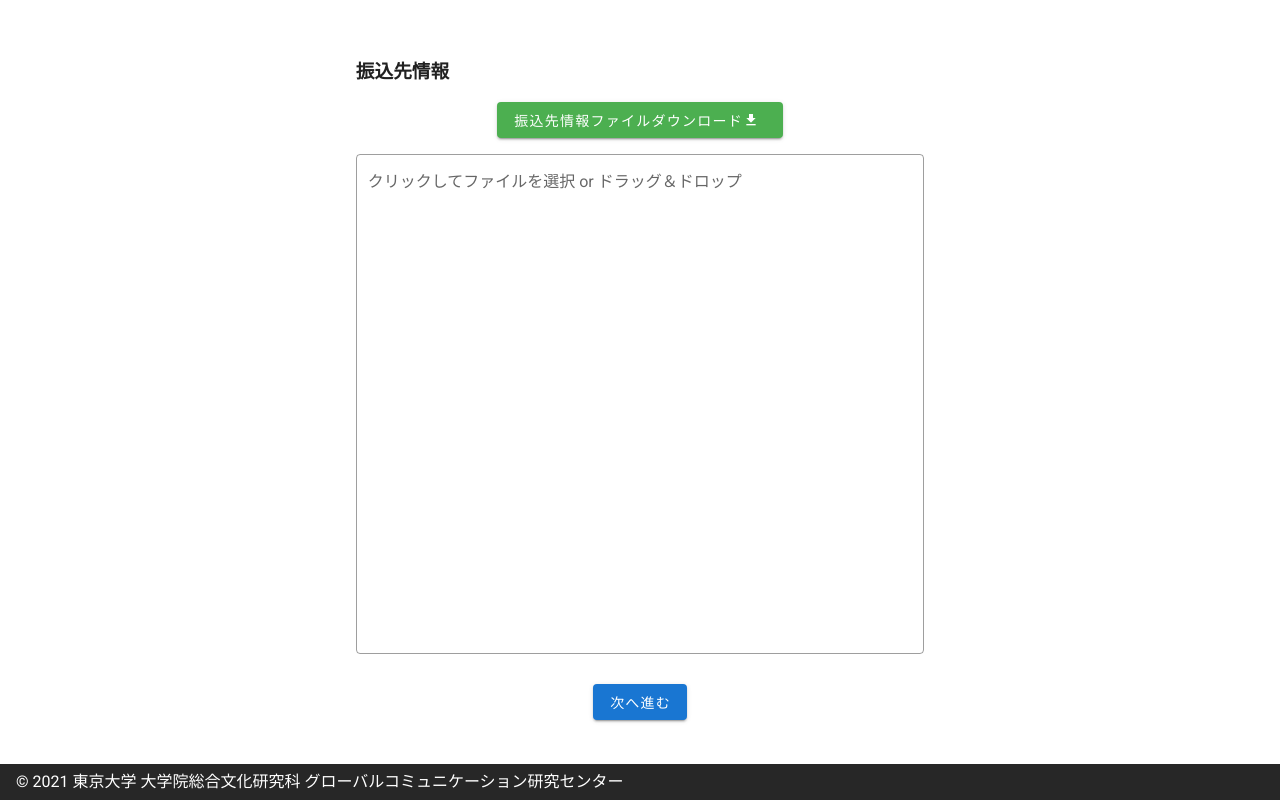
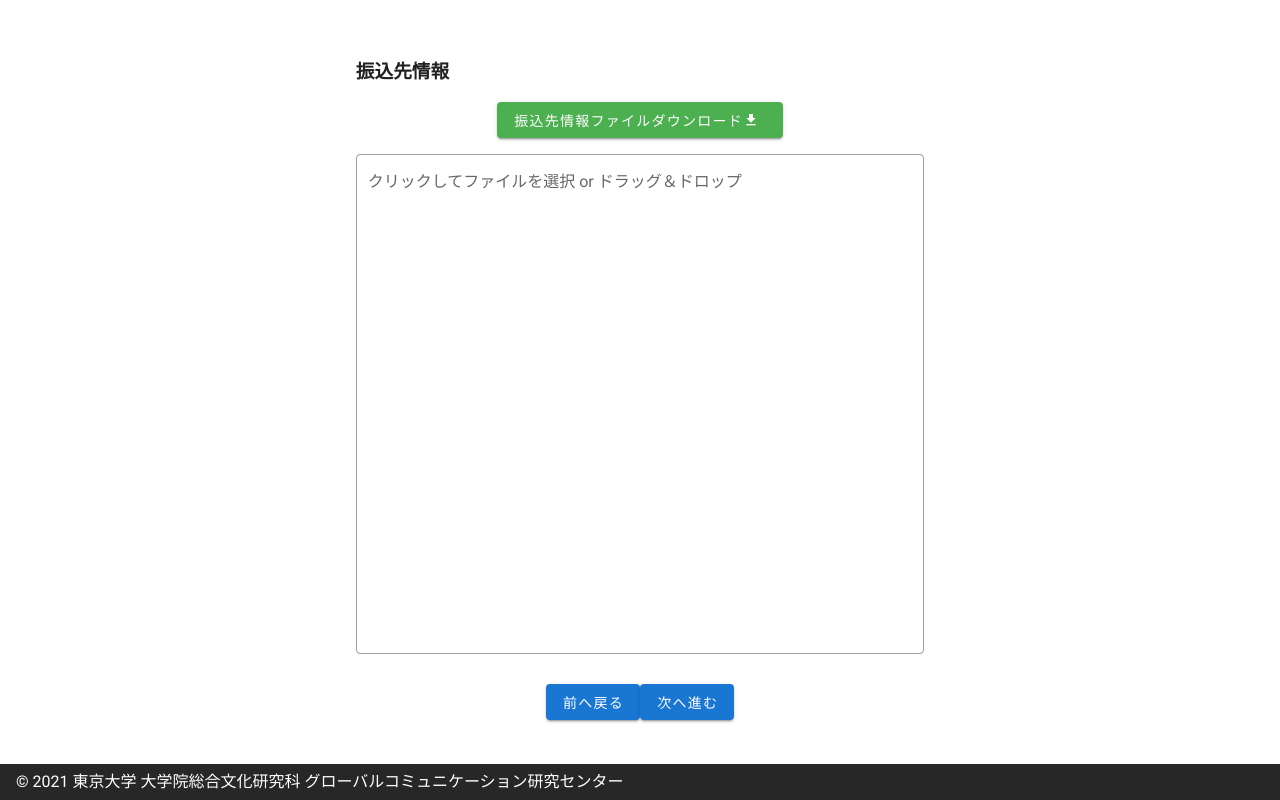
Before and after one commit to inoue0124/experiment-web, a Nuxt app in the folder front/: page /transfer/1 in a window 1280 px wide. Shown: the part 964-1764 px from the top of the page. Built offline with nearby package versions, Linux system fonts and the light colour scheme; no server answers; what vue2-editor would draw is missing.

Commit message:
Add first workflow check and navigation updates across multiple pages

```diff
--- a/front/pages/agreement/_id.vue
+++ b/front/pages/agreement/_id.vue
@@ -24,6 +24,7 @@
 
         </v-form>
 
+        <v-btn v-if="!isFirstWorkflow" color="primary" @click="prev">前へ戻る</v-btn>
         <v-btn color="primary" type="submit" @click="next">次へ進む</v-btn>
 
         <v-card class="mt-16">
@@ -54,13 +55,19 @@ export default {
   data: () => ({
     isAgree: false,
     claim_text: '',
-    name: ''
+    name: '',
+    isFirstWorkflow: false
   }),
 
   mounted() {
     AgreementApi.getAgreement(this.$route.params.id).then((res) => {
       //this.claim_text = res.text.replace(/<p><br><\/p>/g, '')
       this.claim_text = res.text
+    })
+
+    // 最初のワークフローかどうかをチェック
+    WorkflowApi.getWork().then((res) => {
+      this.isFirstWorkflow = res.is_first_workflow || false
     })
   },
 
@@ -72,6 +79,19 @@ export default {
           this.$router.push(res.work.name.toLowerCase())
         })
       }
+    },
+    prev() {
+      WorkflowApi.undo().then((res) => {
+        this.$router.push(
+          `/${res.work.name.toLowerCase()}/${res.workflow.id}`
+        )
+      }).catch((error) => {
+        if (error.response && error.response.data && error.response.data.error) {
+          alert(error.response.data.error)
+        } else {
+          alert('エラーが発生しました')
+        }
+      })
     }
   }
 }
--- a/front/pages/assessment/_id.vue
+++ b/front/pages/assessment/_id.vue
@@ -44,7 +44,7 @@
       >
         <div class="d-flex align-center">
           <span>
-            左側にルーブリック、右側に評価フォームが表示されます。右側は下にスクロールして全ての項目を評価してください。
+            左側にルーブリック、右側に評価フォームが表示されます。右側は下にスクロールして全ての項目を評価してください。コメントも必須です。なお、途中でログアウトしても（このサイトを閉じても）途中までの記録は残ります。
           </span>
         </div>
       </v-alert>
@@ -102,7 +102,7 @@
         <v-simple-table>
       <template v-slot:default>
         <tbody>
-          <tr v-for="item in samples" :key="item.file_number" align="center">
+          <tr v-for="item in samples" :key="item.file_number" align="center" :class="{ 'error-highlight': validationErrors[item.file_number] }">
             <td>
               <span v-if="t_assessment.is_practice === true">レベル</span>
               {{ item.file_number }}
@@ -162,7 +162,7 @@
 
     <!-- ナビゲーションボタン -->
     <div align="center" class="mt-10">
-      <v-btn color="primary" @click="prev">前へ戻る</v-btn>
+      <v-btn v-if="!isFirstWorkflow" color="primary" @click="prev">前へ戻る</v-btn>
       <v-btn color="primary" @click="next">次へ進む</v-btn>
     </div>
   </div>
@@ -204,11 +204,18 @@ export default {
       samples: null,
       autoSaveTimer: null,
       practiceData: [],
+      validationErrors: {},
+      isFirstWorkflow: false
     }
   },
 
   mounted() {
     this.getAssessmentData()
+
+    // 最初のワークフローかどうかをチェック
+    WorkflowApi.getWork().then((res) => {
+      this.isFirstWorkflow = res.is_first_workflow || false
+    })
   },
 
   destroyed() {
@@ -225,15 +232,39 @@ export default {
         ).then((res) => {
           // スコアが0のときバリデーションエラーにする
           let isValid = true
+          let hasEmptyComment = false
+          this.validationErrors = {}
+
           this.samples.forEach((item) => {
+            let hasError = false
             if (item.score === 0) {
               isValid = false
+              hasError = true
+            }
+            if (!item.comment || item.comment.trim() === '') {
+              hasEmptyComment = true
+              hasError = true
+            }
+            if (hasError) {
+              this.validationErrors[item.file_number] = true
             }
           })
-          if (!isValid) {
-            alert('すべての音声のレベルを判定して下さい。\n※右側の画面を下にスクロールして、すべての項目を確認してください。')
+
+          if (!isValid || hasEmptyComment) {
+            let message = ''
+            if (!isValid && hasEmptyComment) {
+              message = 'すべての音声のレベルを判定し、コメントを記入してください。\n※右側の画面を下にスクロールして、すべての項目を確認してください。'
+            } else if (!isValid) {
+              message = 'すべての音声のレベルを判定して下さい。\n※右側の画面を下にスクロールして、すべての項目を確認してください。'
+            } else {
+              message = 'すべての音声にコメントを記入してください。\n※右側の画面を下にスクロールして、すべての項目を確認してください。'
+            }
+            alert(message)
             return
           }
+
+          // エラーがなければ、バリデーションエラーをクリア
+          this.validationErrors = {}
           WorkflowApi.complete(this.$route.params.id).then((res) => {
             clearInterval(this.autoSaveTimer)
             this.$router.push(
@@ -255,7 +286,7 @@ export default {
         AssessmentApi.updateAssessmentData(
           this.$route.params.id,
           this.samples
-        ).then((res) => {
+        ).then(() => {
           WorkflowApi.undo().then((res) => {
             clearInterval(this.autoSaveTimer)
             this.$router.push(
@@ -268,6 +299,12 @@ export default {
           this.$router.push(
             `/${res.work.name.toLowerCase()}/${res.workflow.id}`
           )
+        }).catch((error) => {
+          if (error.response && error.response.data && error.response.data.error) {
+            alert(error.response.data.error)
+          } else {
+            alert('エラーが発生しました')
+          }
         })
       }
     },
@@ -424,6 +461,7 @@ tr:nth-child(odd) td {
 .practice-item {
   display: flex;
   align-items: center;
+  justify-content: center;
   margin-bottom: 8px;
   gap: 8px;
 }
@@ -436,7 +474,7 @@ tr:nth-child(odd) td {
 }
 
 .practice-audio {
-  flex: 1;
+  width: 300px;
   height: 32px;
 }
 .practice-audio-list {
@@ -489,4 +527,19 @@ tbody tr {
   height: auto !important;
 }
 
+/* バリデーションエラーのハイライト */
+.error-highlight .v-radio-group {
+  border: 2px solid #ff5252;
+  border-radius: 4px;
+  padding: 4px;
+}
+
+.error-highlight .v-textarea {
+  border: 2px solid #ff5252;
+}
+
+.error-highlight .v-input__slot {
+  border-color: #ff5252 !important;
+}
+
 </style>
--- a/front/pages/facesheet/_id.vue
+++ b/front/pages/facesheet/_id.vue
@@ -185,6 +185,7 @@
 
 
           <div align="center">
+            <v-btn v-if="!isFirstWorkflow" color="primary" @click="prev">前へ戻る</v-btn>
             <v-btn color="primary" @click="next">次へ進む</v-btn>
           </div>
 
@@ -232,7 +233,8 @@ export default {
       teaching_years_selection: [...Array(40).keys()].map(i => ++i),
       teach_speaking_experience_selection: ["担当したことがある", "担当したことがない（１年未満の場合はこちら。）"],
       is_japan_selection: ["日本", "日本以外"],
-      institute_selection: ["日本語学校", "高等教育機関（大学など）", "中等教育機関（中学や高校など）", "プライベート", "その他"]
+      institute_selection: ["日本語学校", "高等教育機関（大学など）", "中等教育機関（中学や高校など）", "プライベート", "その他"],
+      isFirstWorkflow: false
     }
   },
 
@@ -244,6 +246,11 @@ export default {
           this.d_facesheet = res
         }
       })
+    })
+
+    // 最初のワークフローかどうかをチェック
+    WorkflowApi.getWork().then((res) => {
+      this.isFirstWorkflow = res.is_first_workflow || false
     })
   },
 
@@ -265,6 +272,52 @@ export default {
           })
         }
       }
+    },
+    prev() {
+      // データを保存してから前へ戻る
+      if (this.d_facesheet.id) {
+        FacesheetApi.updateDFacesheet(this.$route.params.id, this.d_facesheet).then(() => {
+          WorkflowApi.undo().then((res) => {
+            this.$router.push(
+              `/${res.work.name.toLowerCase()}/${res.workflow.id}`
+            )
+          }).catch((error) => {
+            if (error.response && error.response.data && error.response.data.error) {
+              alert(error.response.data.error)
+            } else {
+              alert('エラーが発生しました')
+            }
+          })
+        })
+      } else if (this.d_facesheet.name || this.d_facesheet.email || this.d_facesheet.gender || this.d_facesheet.age) {
+        // 入力されたデータがある場合は保存
+        FacesheetApi.createDFacesheet(this.$route.params.id, this.d_facesheet).then(() => {
+          WorkflowApi.undo().then((res) => {
+            this.$router.push(
+              `/${res.work.name.toLowerCase()}/${res.workflow.id}`
+            )
+          }).catch((error) => {
+            if (error.response && error.response.data && error.response.data.error) {
+              alert(error.response.data.error)
+            } else {
+              alert('エラーが発生しました')
+            }
+          })
+        })
+      } else {
+        // データがない場合はそのまま戻る
+        WorkflowApi.undo().then((res) => {
+          this.$router.push(
+            `/${res.work.name.toLowerCase()}/${res.workflow.id}`
+          )
+        }).catch((error) => {
+          if (error.response && error.response.data && error.response.data.error) {
+            alert(error.response.data.error)
+          } else {
+            alert('エラーが発生しました')
+          }
+        })
+      }
     }
   }
 }
--- a/front/pages/instruction/_id.vue
+++ b/front/pages/instruction/_id.vue
@@ -26,6 +26,7 @@
       </v-row>
 
       <div align="center" class="mt-10">
+        <v-btn v-if="!isFirstWorkflow" color="primary" @click="prev">前へ戻る</v-btn>
         <v-btn color="primary" @click="next">次へ進む</v-btn>
       </div>
     </v-col>
@@ -47,11 +48,17 @@ export default {
   data() {
     return {
       instruction_file_url: '',
+      isFirstWorkflow: false
     }
   },
 
   mounted() {
     this.getInstructionData()
+
+    // 最初のワークフローかどうかをチェック
+    WorkflowApi.getWork().then((res) => {
+      this.isFirstWorkflow = res.is_first_workflow || false
+    })
   },
 
   destroyed() {
@@ -62,6 +69,19 @@ export default {
     next() {
       WorkflowApi.complete(this.$route.params.id).then((res) => {
         this.$router.push(`/${res.work.name.toLowerCase()}/${res.workflow.id}`)
+      })
+    },
+    prev() {
+      WorkflowApi.undo().then((res) => {
+        this.$router.push(
+          `/${res.work.name.toLowerCase()}/${res.workflow.id}`
+        )
+      }).catch((error) => {
+        if (error.response && error.response.data && error.response.data.error) {
+          alert(error.response.data.error)
+        } else {
+          alert('エラーが発生しました')
+        }
       })
     },
     getInstructionData() {
--- a/front/pages/questionnaire/_id.vue
+++ b/front/pages/questionnaire/_id.vue
@@ -24,6 +24,7 @@
       </ConfirmDialog>
 
       <div align="center">
+        <v-btn v-if="!isFirstWorkflow" color="primary" @click="prev">前へ戻る</v-btn>
         <v-btn color="primary" @click="next" :disabled="isLoading">次へ進む</v-btn>
       </div>
     </v-col>
@@ -46,13 +47,19 @@ export default {
   data() {
     return {
       form_url: "",
-      isLoading: true
+      isLoading: true,
+      isFirstWorkflow: false
     }
   },
 
   mounted() {
     QuestionnaireApi.getQuestionnaire(this.$route.params.id).then((res) => {
       this.form_url = res.url
+    })
+
+    // 最初のワークフローかどうかをチェック
+    WorkflowApi.getWork().then((res) => {
+      this.isFirstWorkflow = res.is_first_workflow || false
     })
   },
 
@@ -67,6 +74,19 @@ export default {
     },
     onIframeLoad() {
       this.isLoading = false
+    },
+    prev() {
+      WorkflowApi.undo().then((res) => {
+        this.$router.push(
+          `/${res.work.name.toLowerCase()}/${res.workflow.id}`
+        )
+      }).catch((error) => {
+        if (error.response && error.response.data && error.response.data.error) {
+          alert(error.response.data.error)
+        } else {
+          alert('エラーが発生しました')
+        }
+      })
     }
   }
 }
--- a/front/pages/transfer/_id.vue
+++ b/front/pages/transfer/_id.vue
@@ -43,6 +43,7 @@
         ></ClientFileUploader>
       </div>
 
+      <v-btn v-if="!isFirstWorkflow" color="primary" @click="prev">前へ戻る</v-btn>
       <v-btn color="primary" @click="next">次へ進む</v-btn>
     </v-col>
   </v-row>
@@ -66,6 +67,7 @@ export default {
     return {
       user: {},
       isSecondTime: false,
+      isFirstWorkflow: false
     }
   },
 
@@ -77,6 +79,11 @@ export default {
       if (res) {
         this.isSecondTime = res.is_second_time
       }
+    })
+
+    // 最初のワークフローかどうかをチェック
+    WorkflowApi.getWork().then((res) => {
+      this.isFirstWorkflow = res.is_first_workflow || false
     })
   },
 
@@ -126,6 +133,19 @@ export default {
         this.$router.push(`/${res.work.name.toLowerCase()}/${res.workflow.id}`)
       })
     },
+    prev() {
+      WorkflowApi.undo().then((res) => {
+        this.$router.push(
+          `/${res.work.name.toLowerCase()}/${res.workflow.id}`
+        )
+      }).catch((error) => {
+        if (error.response && error.response.data && error.response.data.error) {
+          alert(error.response.data.error)
+        } else {
+          alert('エラーが発生しました')
+        }
+      })
+    },
   },
 }
 </script>
```
Also changed, not shown: 1 other file (tests, documents, lock files or other folders).
